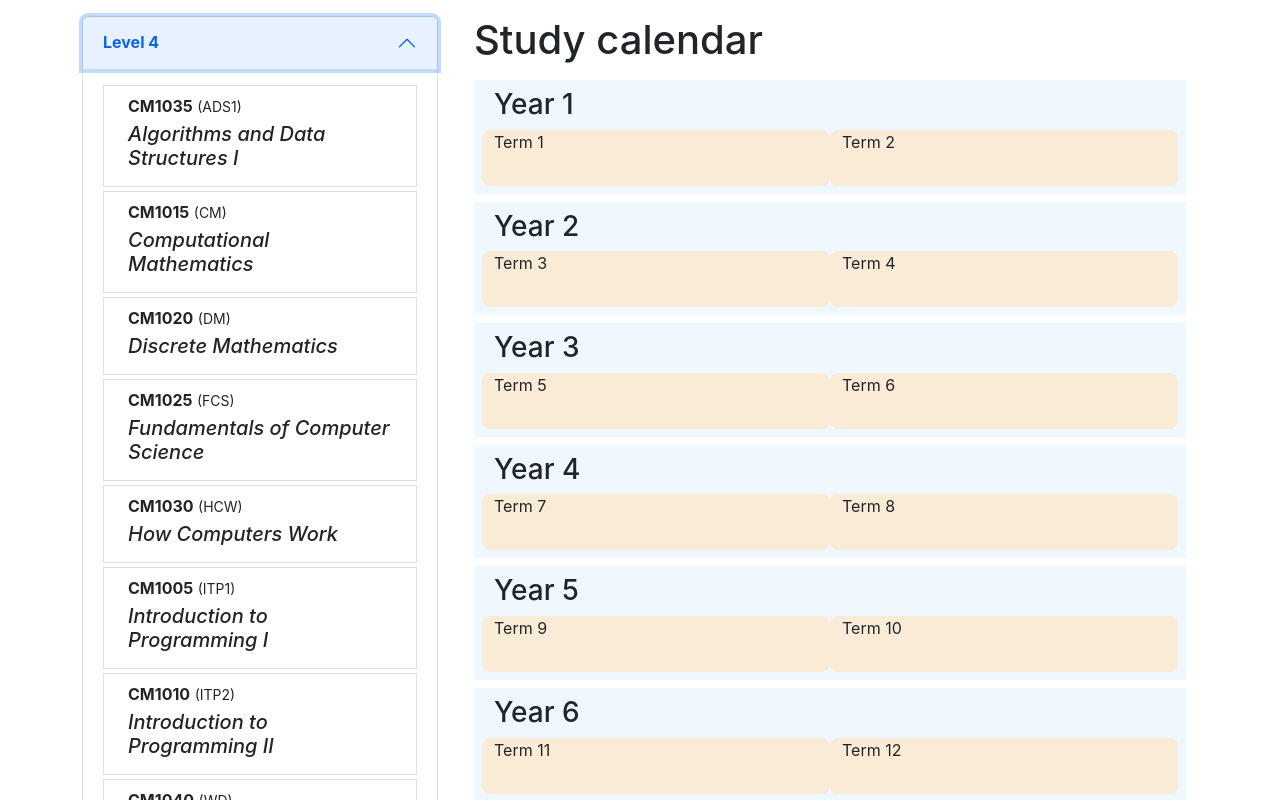
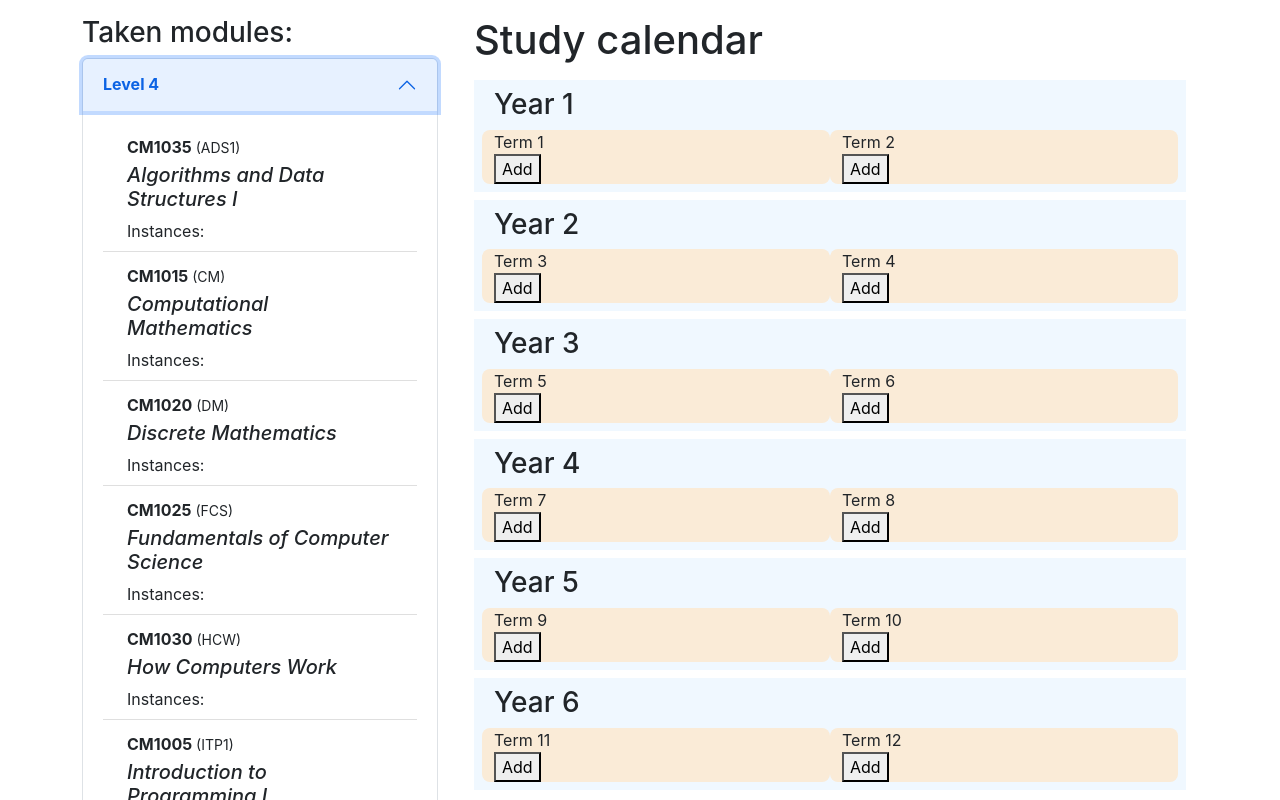
Before and after one commit to DJablonskis/uolcsplanner, a React (Create React App) app: page / in a window 1280 px wide. Both pictures are taken after a click on the button "Level 4". Shown: the top 800 px of the page. Built offline with nearby package versions, Linux system fonts and the light colour scheme.

Commit message:
removing drag and drop functionality
after restructuring seems like modal will provide better ux and more logical data flow

```diff
--- a/package.json
+++ b/package.json
@@ -11,11 +11,13 @@
     "@types/react": "^18.0.28",
     "@types/react-beautiful-dnd": "^13.1.4",
     "@types/react-dom": "^18.0.11",
+    "@types/react-modal": "^3.13.1",
     "bootstrap": "^5.2.3",
     "react": "^18.2.0",
     "react-beautiful-dnd": "^13.1.1",
     "react-bootstrap": "^2.7.2",
     "react-dom": "^18.2.0",
+    "react-modal": "^3.16.1",
     "react-scripts": "5.0.1",
     "typescript": "^4.9.5",
     "web-vitals": "^2.1.4"
--- /dev/null
+++ b/src/components/AccordionCourse.tsx
@@ -0,0 +1,32 @@
+import ListGroupItem from "react-bootstrap/esm/ListGroupItem";
+import { getCourseInstances } from "../courses";
+import { Module, Term } from "../interfaces/types";
+
+interface Props {
+  course: Module;
+  terms: Term[];
+}
+
+const AccordionCourse = ({ course, terms }: Props) => {
+  return (
+    <ListGroupItem className="px-4 py-2 mb-1">
+      <div>
+        <strong>{course.code}</strong>
+        <small> ({course.id})</small>
+      </div>
+      <div className="h5 mt-1">
+        <em>{course.name}</em>
+      </div>
+      <div>
+        Instances:{" "}
+        {getCourseInstances(terms, course.code).map((i) => (
+          <div>
+            {i.code} {i.status}
+          </div>
+        ))}
+      </div>
+    </ListGroupItem>
+  );
+};
+
+export default AccordionCourse;
--- a/src/components/Calendar.tsx
+++ b/src/components/Calendar.tsx
@@ -1,17 +1,32 @@
-import { Container } from "react-bootstrap";
 import Col from "react-bootstrap/Col";
+import Container from "react-bootstrap/esm/Container";
 import Row from "react-bootstrap/Row";
 import { Term } from "../interfaces/types";
 import Year from "./Year";
+import Modal from "react-modal";
+import { useState } from "react";
+
+import { Courses } from "../courses";
 
 interface Props {
   terms: Term[];
 }
 
 let Calendar = ({ terms }: Props) => {
+  Modal.setAppElement("#root");
+  let [modalOpen, setModalOpen] = useState(false);
+
+  let [modalTerm, setModalTerm] = useState(0);
+
   let years = [1, 2, 3, 4, 5, 6];
 
+  function openModal(term: number) {
+    setModalTerm(term);
+    setModalOpen(true);
+  }
+
   return (
+    <div>
       <Container>
         <Row>
           <Col>
@@ -20,9 +35,21 @@ let Calendar = ({ terms }: Props) => {
         </Row>
 
         {years.map((y) => (
-        <Year key={"year-" + y} number={y} terms={terms} />
+          <Year
+            key={"year-" + y}
+            number={y}
+            terms={terms}
+            selection={openModal}
+          />
         ))}
       </Container>
+      <Modal isOpen={modalOpen} contentLabel="">
+        <h2>Hello</h2>
+        <button onClick={() => setModalOpen(false)}>close</button>
+        <div>I am a modal</div>
+        <div>Term selected is {modalTerm}</div>
+      </Modal>
+    </div>
   );
 };
 
--- a/src/components/Mod.tsx
+++ b/src/components/Mod.tsx
@@ -2,13 +2,14 @@
 import ListGroupItem from "react-bootstrap/ListGroupItem";
 
 import { Courses } from "../courses";
+import { TermModule } from "../interfaces/types";
 
 interface Props {
-  code: string;
+  course: TermModule;
 }
 
-const Mod = ({ code }: Props) => {
-  let m = Courses.find((c) => c.code === code);
+const Mod = ({ course }: Props) => {
+  let m = Courses.find((c) => c.code === course.code);
 
   return m ? (
     <ListGroupItem className="px-4 py-2 mb-1">
--- a/src/components/ModuleAccordion.tsx
+++ b/src/components/ModuleAccordion.tsx
@@ -1,42 +1,16 @@
 import Accordion from "react-bootstrap/Accordion";
 import ListGroup from "react-bootstrap/ListGroup";
-import ListGroupItem from "react-bootstrap/ListGroupItem";
-import Mod from "./Mod";
-import { Term, Module } from "../interfaces/types";
-import { Draggable, Droppable } from "react-beautiful-dnd";
+import { Term } from "../interfaces/types";
 import { Courses } from "../courses";
+import AccordionCourse from "./AccordionCourse";
 
 interface Props {
   terms: Term[];
   lvl: number;
 }
 
-
-
-const AccordionCourse = ({m}:any) =>{
-  return  <ListGroupItem className="px-4 py-2 mb-1">
-  <div>
-    <strong>{m.code}</strong> <small> ({m.id})</small>
-  </div>
-  <div className="h5 mt-1">
-    <em>{m.name}</em>
-  </div>
-</ListGroupItem>
-}
-
 const ModuleAccordion = ({ terms, lvl }: Props) => {
-
-  let modules: Module[] = Courses.filter((l) => l.lvl === lvl);
-
-  // let droppableModules = modules.map((m) => {
-  //   let instances = getCourseInstances(terms, m.code);
-  //   instances.map
-  //   console.log(instances)
-  // });
-
-
-
-
+  let modules = Courses.filter((l) => l.lvl === lvl);
 
   return (
     <Accordion className="mb-2">
@@ -45,51 +19,11 @@ const ModuleAccordion = ({ terms, lvl }: Props) => {
           <strong>Level {lvl}</strong>
         </Accordion.Header>
         <Accordion.Body>
-          {modules.length > 0 ? (
-            <Droppable droppableId={lvl.toString()} isDropDisabled={true}>
-              {(provided) => (
-                <ListGroup
-                  variant="flush"
-                  {...provided.droppableProps}
-                  ref={provided.innerRef}
-                >
-                  {modules.map((mod, i) => (
-                    <Draggable
-                      // isDragDisabled={
-                      //   mod.status === Status.Completed ||
-                      //   mod.status === Status.Selected
-                      // }
-                      key={"year" + mod.code}
-                      draggableId={mod.code}
-                      index={i}
-                    >
-                      {(provided) => (
-                        <div
-                          {...provided.dragHandleProps}
-                          {...provided.draggableProps}
-                          ref={provided.innerRef}
-                        >
-                          <Mod
-                          code={mod.code}
-                          key={mod.code as React.Key}
-                          />
-                        </div>
-                      )}
-                    </Draggable>
-                  ))}
-                  {provided.placeholder}
-                </ListGroup>
-              )}
-            </Droppable>
-          ) : (
-            <div>
-              <h5>All modules selected</h5>
-              <p>
-                If you cant access higher level modules, makes sure you mark
-                "Completed" or "Attempted" modules in the calendar view.
-              </p>
-            </div>
-          )}
+          <ListGroup variant="flush">
+            {modules.map((m) => (
+              <AccordionCourse course={m} terms={terms} />
+            ))}
+          </ListGroup>
         </Accordion.Body>
       </Accordion.Item>
     </Accordion>
--- a/src/components/ModuleSection.tsx
+++ b/src/components/ModuleSection.tsx
@@ -1,11 +1,11 @@
-import { Status, Module, Term } from "../interfaces/types";
+import { Term } from "../interfaces/types";
 import ModuleAccordion from "./ModuleAccordion";
 
 interface Props {
   terms: Term[];
 }
 
-function lvl5Access(terms: Term[]) {
+// function lvl5Access(terms: Term[]) {
 // let mods = m.filter((x) => x.lvl === 4);
 // let cmCompleted =
 //   mods.find((x) => x.code === "CM1015")?.status === Status.Completed;
@@ -26,49 +26,43 @@ function lvl5Access(terms: Term[]) {
 // let lvl5bp3 = mods.filter((x) => x.status < Status.Selected).length === 0;
 // let lvl5Available = lvl5bp1 && lvl5bp2 && lvl5bp3;
 // return { available: lvl5Available, bp1: lvl5bp1, bp2: lvl5bp2, bp3: lvl5bp3 };
-}
+// }
 
 function ModuleSection({ terms }: Props): JSX.Element {
-  let lvl6Available = false;
-
-  let lvl5 = lvl5Access(terms);
-
   return (
     <div>
+      <h3>Taken modules:</h3>
       <ModuleAccordion terms={terms} lvl={4} />
-      {false ? ( // lvl5.available
       <ModuleAccordion terms={terms} lvl={5} />
-      ) : (
-        <div>
-          <h6> To progress to FHEQ Level 5 modules, you must have:</h6>
-          <small>
-            {/* <ul>
-              <li style={{ color: lvl5.bp1 ? "black" : "red" }}>
-                passed, or been awarded credit through recognition of prior
-                learning, for at least 45 credits at Level 4, including
-                Introduction to Programming I and either Discrete or
-                Computational Mathematics
-              </li>
-              <li style={{ color: lvl5.bp2 ? "black" : "red" }}>
-                made an attempt at a further 30 credits at Level 4, including
-                Introduction to Programming II
-              </li>
-              <li style={{ color: lvl5.bp3 ? "black" : "red" }}>
-                registered for any Level 4 modules not yet attempted alongside
-                Level 5 modules., excluding either Discrete or Computational
-                Mathematics(owing to availability in the current registration
-                session) and any for which you have been awarded credit through
-                recognition of prior learning
-              </li>
-            </ul> */}
-          </small>
-        </div>
-      )}
+      <ModuleAccordion terms={terms} lvl={6} />
 
-      {lvl6Available ? (
-        <ModuleAccordion terms={terms} lvl={6} />
-      ) : (
-        <div>
+      {/*
+        // <div>
+        //   <h6> To progress to FHEQ Level 5 modules, you must have:</h6>
+        //   <small>
+        //   <ul>
+        //       <li style={{ color: lvl5.bp1 ? "black" : "red" }}>
+        //         passed, or been awarded credit through recognition of prior
+        //         learning, for at least 45 credits at Level 4, including
+        //         Introduction to Programming I and either Discrete or
+        //         Computational Mathematics
+        //       </li>
+        //       <li style={{ color: lvl5.bp2 ? "black" : "red" }}>
+        //         made an attempt at a further 30 credits at Level 4, including
+        //         Introduction to Programming II
+        //       </li>
+        //       <li style={{ color: lvl5.bp3 ? "black" : "red" }}>
+        //         registered for any Level 4 modules not yet attempted alongside
+        //         Level 5 modules., excluding either Discrete or Computational
+        //         Mathematics(owing to availability in the current registration
+        //         session) and any for which you have been awarded credit through
+        //         recognition of prior learning
+        //       </li>
+        //     </ul>
+        //   </small>
+        // </div> */}
+
+      {/* <div>
           <h6>To progress to FHEQ Level 6 modules, you must have:</h6>
           <small>
             <ul>
@@ -88,8 +82,7 @@ function ModuleSection({ terms }: Props): JSX.Element {
               </li>
             </ul>
           </small>
-        </div>
-      )}
+        </div> */}
     </div>
   );
 }
--- /dev/null
+++ b/src/components/TermBox.tsx
@@ -0,0 +1,30 @@
+import Col from "react-bootstrap/esm/Col";
+import { Term } from "../interfaces/types";
+import Mod from "./Mod";
+
+interface Props {
+  terms: Term[];
+  i: number;
+  selection: Function;
+}
+
+const TermBox = ({ terms, i, selection }: Props) => {
+  let term = terms[i];
+  return (
+    <Col xs={6} className="term">
+      <div>Term {i + 1}</div>
+      <div>
+        {term.takenCourses.length < 4 && (
+          <button onClick={() => selection(i)}>Add</button>
+        )}
+        {term.takenCourses.map((tm) => (
+          <Mod course={tm} />
+        ))}
+
+        {term.takenCourses.length > 4 && <p>Too many courses</p>}
+      </div>
+    </Col>
+  );
+};
+
+export default TermBox;
--- a/src/components/Year.tsx
+++ b/src/components/Year.tsx
@@ -1,43 +1,16 @@
-import { Droppable } from "react-beautiful-dnd";
 import Col from "react-bootstrap/Col";
 import Row from "react-bootstrap/Row";
-import { Courses } from "../courses";
 import { Term } from "../interfaces/types";
-import Mod from "./Mod";
+import TermBox from "./TermBox";
 import "./Year.css";
 
 interface Props {
   number: number;
   terms: Term[];
+  selection: Function;
 }
 
-let TermDropable = ({ term, i }: { term: Term; i: number }) => {
-  return (
-    <Col xs={6} className="term">
-      <div>Term {i + 1}</div>
-      <Droppable
-        isDropDisabled={term.takenCourses.length > 3}
-        droppableId={`term-${i}`}
-      >
-        {(provided) => (
-          <div
-            className="droparea"
-            {...provided.droppableProps}
-            ref={provided.innerRef}
-          >
-            {term.takenCourses.map((tm) => (
-              <Mod code={tm.code} />
-            ))}
-
-            {provided.placeholder}
-          </div>
-        )}
-      </Droppable>
-    </Col>
-  );
-};
-
-let Year = ({ terms, number }: Props) => {
+let Year = ({ terms, number, selection }: Props) => {
   console.log(terms);
 
   let t1 = number * 2 - 2;
@@ -47,8 +20,8 @@ let Year = ({ terms, number }: Props) => {
       <Col xs={12}>
         <h3>Year {number}</h3>
       </Col>
-      <TermDropable term={terms[t1]} i={t1} />
-      <TermDropable term={terms[t2]} i={t2} />
+      <TermBox selection={selection} terms={terms} i={t1} />
+      <TermBox selection={selection} terms={terms} i={t2} />
     </Row>
   );
 };
```
Also changed, not shown: 1 other file (tests, documents, lock files or other folders). Lines whose indentation alone changed are shown as unchanged.
